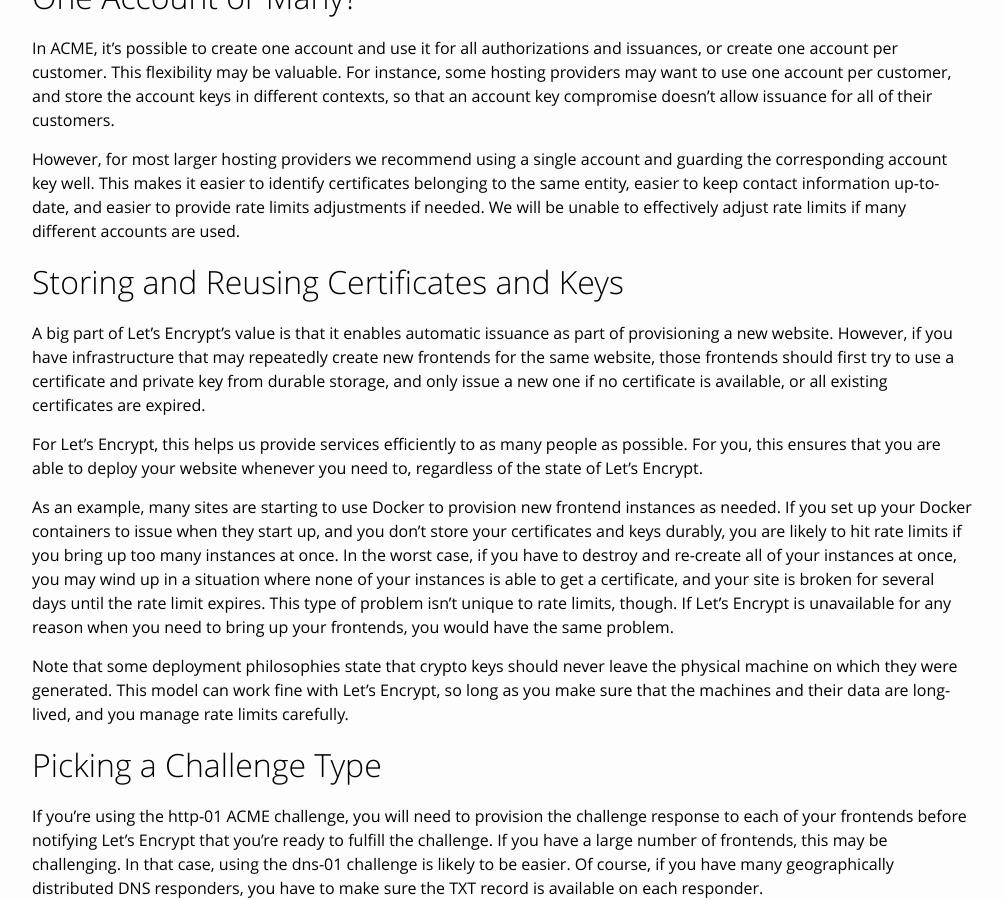
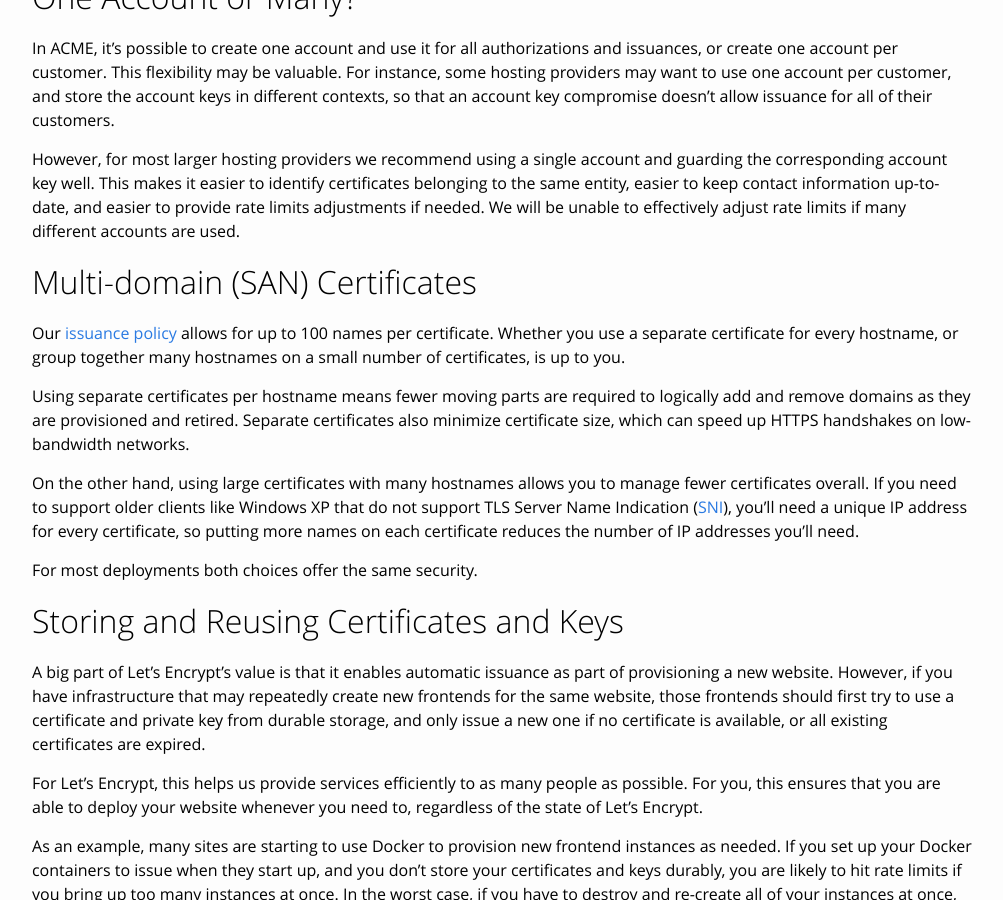
Before and after one commit to snowman1120/website, a Jekyll site: the page built from docs/integration-guide.md, in a window 1280 px wide and 900 px high, scrolled down 1551 px. Shown: the whole window, without its empty margins (138-1141 px from the left). Built offline with Jekyll 4.4.1, drawn with Linux system fonts in a browser that asks for light colours.

Commit message:
Adds advice on name distribution across certificates. (#126)
This PR updates the integration guide to briefly describe our thoughts on SAN name distribution across certificates.

```diff
--- a/docs/integration-guide.md
+++ b/docs/integration-guide.md
@@ -55,6 +55,16 @@ The upshot of this is that, if you are a hosting provider, you do not need to se
 In ACME, it's possible to create one account and use it for all authorizations and issuances, or create one account per customer. This flexibility may be valuable. For instance, some hosting providers may want to use one account per customer, and store the account keys in different contexts, so that an account key compromise doesn't allow issuance for all of their customers.
 
 However, for most larger hosting providers we recommend using a single account and guarding the corresponding account key well. This makes it easier to identify certificates belonging to the same entity, easier to keep contact information up-to-date, and easier to provide rate limits adjustments if needed. We will be unable to effectively adjust rate limits if many different accounts are used.
+
+# Multi-domain (SAN) Certificates
+
+Our [issuance policy](/docs/rate-limits/) allows for up to 100 names per certificate. Whether you use a separate certificate for every hostname, or group together many hostnames on a small number of certificates, is up to you.
+
+Using separate certificates per hostname means fewer moving parts are required to logically add and remove domains as they are provisioned and retired. Separate certificates also minimize certificate size, which can speed up HTTPS handshakes on low-bandwidth networks.
+
+On the other hand, using large certificates with many hostnames allows you to manage fewer certificates overall. If you need to support older clients like Windows XP that do not support TLS Server Name Indication ([SNI](https://en.wikipedia.org/wiki/Server_Name_Indication)), you'll need a unique IP address for every certificate, so putting more names on each certificate reduces the number of IP addresses you'll need.
+
+For most deployments both choices offer the same security.
 
 # Storing and Reusing Certificates and Keys
 
```
